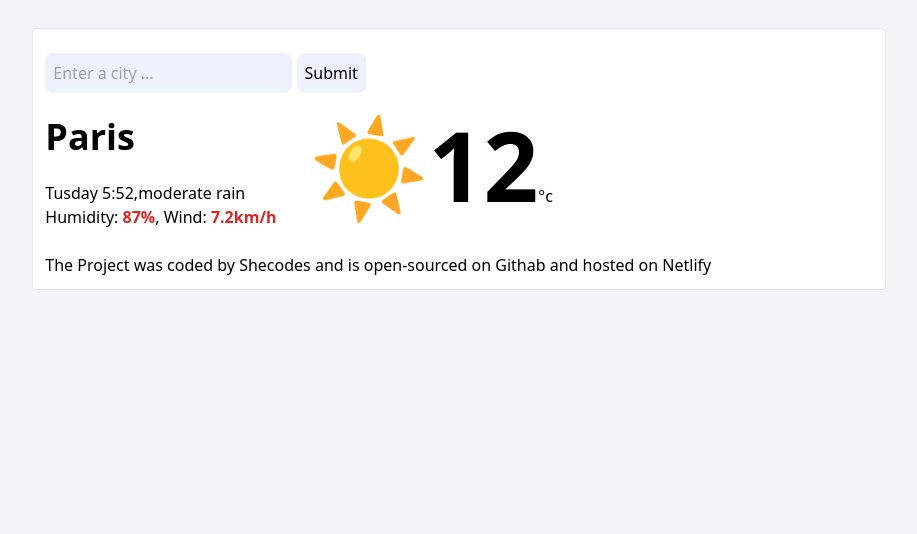
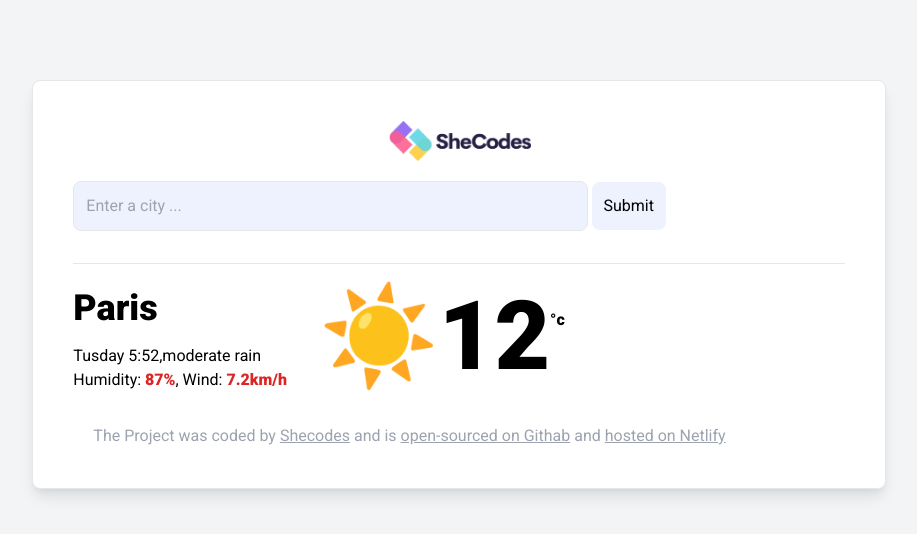
Before and after one commit to feven-5/wheather-application, a plain HTML site: page index.html in a window 1280 px wide. Shown: the whole page, without its empty margins (181-1098 px from the left). Drawn offline with nearby package versions, Linux system fonts and the light colour scheme.

Commit message:
add image and some css

```diff
--- a/index.html
+++ b/index.html
@@ -4,22 +4,27 @@
     <meta charset="UTF-8">
     <meta name="viewport" content="width=device-width, initial-scale=1.0">
     <title>My weather application</title>
+    <link rel="preconnect" href="https://fonts.googleapis.com">
+    <link rel="preconnect" href="https://fonts.gstatic.com" crossorigin>
+    <link href="https://fonts.googleapis.com/css2?family=Roboto:wght@400;900&display=swap" rel="stylesheet">
     <link href="https://unpkg.com/tailwindcss@^2.0/dist/tailwind.min.css" rel="stylesheet">
+    <link rel="stylesheet" href="src/css.css">
   </head>
-  <body class="bg-gray-100 font-f">
-    <div class="w-2/3 m-auto mt-7 p-3 border border-solid-indigo-success rounded bg-white">
+  <body class="bg-gray-100 roboto-regular">
+    <div class="w-2/3 m-auto mt-20 p-10 border border-solid-indigo-success rounded-lg bg-white shadow-lg">
       <header>
         <div>
-          <img src="#" alt="">
+          <img class="m-auto wxy-20 h-10 " src="images/shecodes.png" alt="">
         </div>
-        <div class="mt-3 mb-3">
-          <input class="p-2 pr-15 rounded-lg bg-indigo-50" type="search" placeholder="Enter a city ...">
-          <input class="p-2 rounded-lg bg-indigo-50" type="submit" type="search">
+        <div class="mt-5 mb-8">
+          <input class="p-3 w-2/3 rounded-lg bg-indigo-50 border active:hover:border-indigo-50" type="search" placeholder="Enter a city ...">
+          <input class="p-3 rounded-lg bg-indigo-50" type="submit" type="search">
         </div>
       </header>
-      <section class="flex py-3">
-        <div class="pr-8">
-          <div class="pb-6">
+      <hr>
+      <section class="flex py-3 mt-3">
+        <div class="mr-8">
+          <div class="mb-4">
             <h1 class="text-4xl font-bold" >Paris</h1>
           </div>
           <div>
@@ -28,11 +33,14 @@
           </div>
         </div>
         <div class="relative">
-          <p><strong class="text-8xl font-bold">☀️12</strong><span class="top-2">°c</span></p>
+          <p><strong class="text-8xl font-bold">☀️12</strong><strong class="absolute top-5 start-0">°c</strong></p>
         </div>
       </section>
-      <footer class="mt-3">
-        <p>The Project was coded by <a href="#">Shecodes</a> and is <a href="#">open-sourced on Githab</a> and <a href="#">hosted on Netlify</a></p>
+      <footer class="mt-5 ml-5 ">
+        <p class="text-gray-400">The Project was
+          coded by <a class="underline" href="file:///C:/Users/hp/Desktop/wheather-application/index.html">
+          Shecodes</a> and is <a class="underline" href="file:///C:/Users/hp/Desktop/wheather-application/index.html">open-sourced on Githab</a>
+          and <a class="underline" href="file:///C:/Users/hp/Desktop/wheather-application/index.html">hosted on Netlify</a></p>
       </footer>
     </div>
   </body>
--- /dev/null
+++ b/src/css.css
@@ -0,0 +1,5 @@
+.roboto-regular {
+  font-family: "Roboto", system-ui;
+  font-weight: 400;
+  font-style: normal;
+}
```
Also changed, not shown: images/shecodes.png (added).
